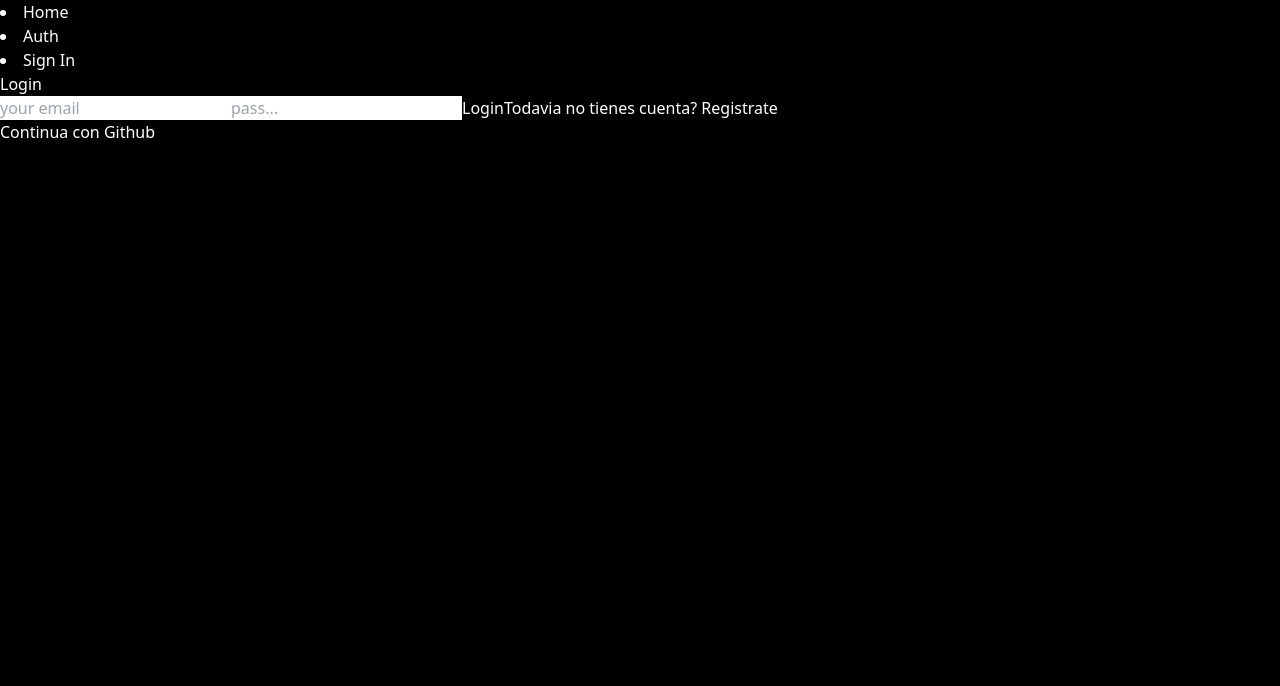
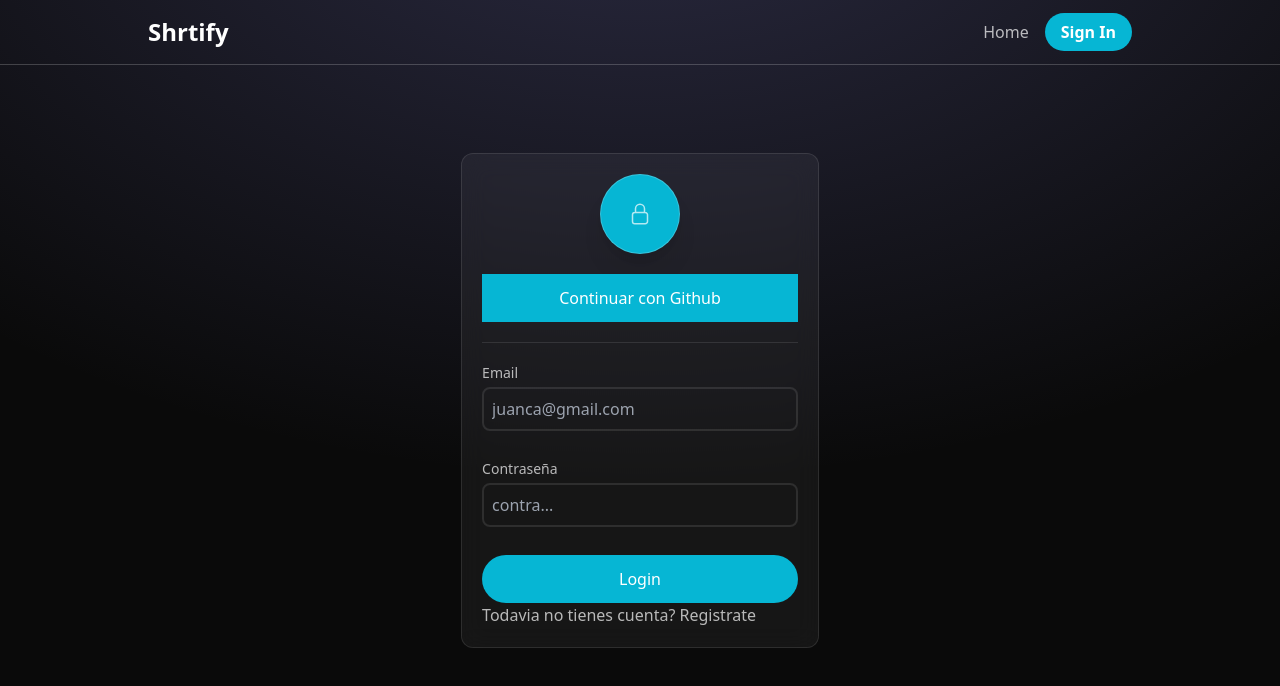
Before and after one commit to josesanfri/Shrtify, a Nuxt app: page /auth in a window 1280 px wide. Shown: the top 686 px of the page. Built offline with nearby package versions, Linux system fonts and the light colour scheme; no server answers.

Commit message:
first ui desing

```diff
--- a/assets/style.sass
+++ b/assets/style.sass
@@ -3,4 +3,22 @@
 @tailwind utilities
 
 body
-    @apply bg-black text-white
+    @apply bg-black text-white/70 relative
+
+.container
+    @apply max-w-5xl mx-auto px-5
+
+.card
+    @apply min-w-[350px] bg-white/5 rounded-xl p-5 border border-white/10 backdrop-blur-md
+
+.btn-primary
+    @apply bg-cyan-500 hover:bg-cyan-700 text-white
+
+.input-primary
+    @apply w-full py-2 px-2 bg-transparent border-2 border-white/10 rounded-lg mb-2
+
+.form-label
+    @apply text-white/70 text-sm my-1 block
+
+.form-group
+    @apply mb-5
--- a/components/Header.vue
+++ b/components/Header.vue
@@ -6,27 +6,51 @@ const logout = async () => {
 	let { error } = await supabase.auth.signOut();
 	error ? alert('error logout') : useRouter().push({name: "index"})
 }
-
 </script>
 
 <template>
-    <header>
-        <nav>
+	<header class="fixed top-0 left-0 right-0 border-b border-white/20">
+        <nav class="container py-4 flex justify-between">
+			<NuxtLink
+				:to="{
+					name: 'index',
+				}"
+				class="text-2xl font-bold text-white"
+			>
+				Shrtify
+			</NuxtLink>
+
+			<ul class="flex items-center gap-4">
 				<li>
-				<NuxtLink to="/">Home</NuxtLink>
+					<NuxtLink
+						:to="{
+							name: 'index',
+						}"
+					>
+						Home
+					</NuxtLink>
 				</li>
 				<li v-if="user">
-				<NuxtLink to="/protected">Protected</NuxtLink>
+					<NuxtLink
+						:to="{
+							name: 'dashboard',
+						}"
+					>
+						Dashboard
+					</NuxtLink>
+				</li>
+				<li v-if="user">
+					<button class="btn-primary rounded-full font-bold py-2 px-4" @click="logout">Logout</button>
 				</li>
 				<li v-else>
-				<NuxtLink to="/auth">Auth</NuxtLink>
+					<NuxtLink class="btn-primary rounded-full font-bold py-2 px-4" to="/auth">Sign In</NuxtLink>
 				</li>
-			<li v-if="user">
-				<button @click="logout">Logout</button>
-			</li>
-            <li v-else>
-                <NuxtLink to="/auth">Sign In</NuxtLink>
-            </li>
+			</ul>
         </nav>
     </header>
 </template>
+
+<style lang="sass" scoped>
+.grid-custom
+    grid-template-columns: 20% 80%
+</style>
--- a/components/LinkForm.vue
+++ b/components/LinkForm.vue
@@ -40,15 +40,17 @@ onMounted(() => {
 </script>
 
 <template>
-    <form @submit.prevent="handleLinkForm">
-        <section>
-            <label for="url">Long URL</label>
-            <input type="text" id="url" v-model="formURL.long_url">
+    <form class="flex gap-4 items-center" @submit.prevent="handleLinkForm">
+        <section class="w-5/12">
+            <label class="form-label" for="url">Long URL</label>
+            <input class="input-primary" type="text" id="url" v-model="formURL.long_url">
         </section>
-        <section>
-            <label for="shortUrl">ShortKey</label>
-            <input type="text" id="shortUrl" v-model="formURL.key"/>
+        <section class="w-5/12">
+            <label class="form-label" for="shortUrl">ShortKey</label>
+            <input class="input-primary" type="text" id="shortUrl" v-model="formURL.key"/>
         </section>
-        <button>Short</button>
+        <section class="w-2/12">
+            <button type="submit" class="btn-primary py-3 mt-3 rounded-full font-bold w-full">Acortar</button>
+        </section>
     </form>
 </template>
--- a/components/LinkItem.vue
+++ b/components/LinkItem.vue
@@ -15,11 +15,15 @@ const handleCopy = () => {
 </script>
 
 <template>
-    <section>
-        <article>
-            <p>/{{ link.shortkey }}</p>
-            <p>{{ link.longUrl.slice(0, 20) + "..." }}</p>
+    <section class="card flex justify-between">
+        <article class="link-info">
+            <p class="text-cyan-500 font-bold text-2xl">/{{ link.shortkey }}</p>
+            <p class="text-sm text-white/40">{{ link.longUrl.slice(0, 20) + "..." }}</p>
         </article>
-        <button @click="handleCopy">copy</button>
+        <button class="btn-primary w-12 h-12 grid place-content-center rounded-full" @click="handleCopy">
+            <svg xmlns="http://www.w3.org/2000/svg" fill="none" viewBox="0 0 24 24" stroke-width="1.5" stroke="currentColor" class="size-6">
+                <path stroke-linecap="round" stroke-linejoin="round" d="M15.75 17.25v3.375c0 .621-.504 1.125-1.125 1.125h-9.75a1.125 1.125 0 0 1-1.125-1.125V7.875c0-.621.504-1.125 1.125-1.125H6.75a9.06 9.06 0 0 1 1.5.124m7.5 10.376h3.375c.621 0 1.125-.504 1.125-1.125V11.25c0-4.46-3.243-8.161-7.5-8.876a9.06 9.06 0 0 0-1.5-.124H9.375c-.621 0-1.125.504-1.125 1.125v3.5m7.5 10.375H9.375a1.125 1.125 0 0 1-1.125-1.125v-9.25m12 6.625v-1.875a3.375 3.375 0 0 0-3.375-3.375h-1.5a1.125 1.125 0 0 1-1.125-1.125v-1.5a3.375 3.375 0 0 0-3.375-3.375H9.75" />
+            </svg>
+        </button>
     </section>
 </template>
--- a/layouts/default.vue
+++ b/layouts/default.vue
@@ -1,5 +1,6 @@
 <template>
     <main>
+        <div class="absolute top-0 z-[-2] h-screen w-screen bg-neutral-950 bg-[radial-gradient(ellipse_80%_80%_at_50%_-20%,rgba(120,119,198,0.3),rgba(255,255,255,0))]"></div>
         <Header/>
         <slot></slot>
     </main>
--- a/pages/auth.vue
+++ b/pages/auth.vue
@@ -1,12 +1,43 @@
 <script lang="ts" setup>
 const supabase = useSupabaseClient();
-const errors = ref("");
-const isLoginUser = ref(true)
+const errors = ref<string>("");
+const isLoginUser = ref<boolean>(true)
 
 const formUser = reactive({
 	email: '',
 	password: ''
 })
+
+const login = async () => {
+	if(!formUser.email || !formUser.password){
+		errors.value = "Por favor completa todos los campos";
+		return;
+	}
+
+	if(!isLoginUser.value){
+		return signUp();
+	}
+
+	try{
+		const { data, error } = await supabase.auth.signInWithPassword({
+			email: formUser.email,
+			password: formUser.password
+		});
+
+		if(error){
+			errors.value = error.message;
+			return;
+		}
+		errors.value = "";
+
+		if(data){
+			useRouter().push("/dashboard");
+		}
+
+	} catch (error) {
+		errors.value = "Algo va mal...";
+	}
+}
 
 const signUp = async () => {
 	try{
@@ -27,38 +58,6 @@ const signUp = async () => {
 	}
 }
 
-const login = async () => {
-	if(!formUser.email || !formUser.password){
-		errors.value = "Por favor completa todos los campos";
-		return;
-	}
-
-	if(!isLoginUser){
-		return signUp;
-	}
-
-	try{
-		const { data, error } = await supabase.auth.signInWithPassword({
-			email: formUser.email,
-			password: formUser.password
-		});
-
-		if(error){
-			errors.value = error.message;
-			return;
-		}
-		errors.value = "";
-
-		if(data){
-			useRouter().push("/dashboard");
-		}
-
-
-	} catch (error) {
-		errors.value = "Algo va mal...";
-	}
-}
-
 const handleGithubLogin = async () => {
 	await supabase.auth.signInWithOAuth({
 		provider: 'github'
@@ -67,15 +66,31 @@ const handleGithubLogin = async () => {
 </script>
 
 <template>
-    <h1>
-        Login
-    </h1>
+	<section class="h-screen grid place-content-center">
+		<article class="container">
+			<section class="card">
+				<article class="flex justify-center">
+					<div class="flex justify-center w-20 h-20 items-center rounded-full border border-white/20 bg-cyan-500 shadow-xl">
+						<svg xmlns="http://www.w3.org/2000/svg" fill="none" viewBox="0 0 24 24" stroke-width="1.5" stroke="currentColor" class="size-6">
+							<path stroke-linecap="round" stroke-linejoin="round" d="M16.5 10.5V6.75a4.5 4.5 0 1 0-9 0v3.75m-.75 11.25h10.5a2.25 2.25 0 0 0 2.25-2.25v-6.75a2.25 2.25 0 0 0-2.25-2.25H6.75a2.25 2.25 0 0 0-2.25 2.25v6.75a2.25 2.25 0 0 0 2.25 2.25Z" />
+						</svg>
+					</div>
+				</article>
+				<button class="btn-primary py-3 px-4 w-full my-5" @click="handleGithubLogin()">
+					Continuar con Github
+				</button>
+				<hr class="border-white/10">
+				<form class="mt-5" @submit.prevent="login()">
+					<div class="form-group">
+						<label class="form-label" for="email">Email</label>
+						<input class="input-primary" type="email" name="email" placeholder="juanca@gmail.com" v-model="formUser.email">
 
-	<section>
-		<form @submit.prevent="login">
-			<input type="email" placeholder="your email" v-model="formUser.email">
-			<input type="password" placeholder="pass..." v-model="formUser.password">
-			<button type="submit">
+					</div>
+					<div class="form-group">
+						<label class="form-label" for="password">Contraseña</label>
+						<input class="input-primary" type="password" name="password" placeholder="contra..." v-model="formUser.password">
+					</div>
+					<button type="submit" class="btn-primary rounded-full py-3 w-full">
 						<template v-if="isLoginUser">
 							Login
 						</template>
@@ -93,10 +108,6 @@ const handleGithubLogin = async () => {
 					</button>
 				</form>
 			</section>
-
-	<section>
-		<button @click="handleGithubLogin()">
-			Continua con Github
-		</button>
+		</article>
 	</section>
 </template>
--- a/pages/confirm.vue
+++ b/pages/confirm.vue
@@ -1,5 +1,9 @@
 <template>
-    <h1>
-        Confirmando Email...
-    </h1>
+    <section class="h-screen grid place-content-center">
+        <article class="max-w-3xl mx-auto text-center">
+            <h1 class="text-5xl font-bold">
+                Por favor revisa tu correo y confirma el registro...
+            </h1>
+        </article>
+    </section>
 </template>
--- a/pages/dashboard/index.vue
+++ b/pages/dashboard/index.vue
@@ -34,19 +34,21 @@ console.log({ data });
 </script>
 
 <template>
-    <section>
+    <section class="pt-24">
         <!--Titulo-->
-        <article>
-            <h1>Dashboard</h1>
+        <article class="container">
+            <h1 class="text-2xl font-bold text-white">Dashboard</h1>
         </article>
 
         <!--Acortador-->
-        <article>
-            <LinkForm @created="refresh"/>
+        <article class="container mt-10">
+            <div class="card">
+                <LinkForm @created="refresh"/>
+            </div>
         </article>
 
         <!--Lista Urls acortadas-->
-        <article>
+        <article class="container mt-10">
             <LinkItem
                 v-for="link in data"
                 :key="link.id"
--- a/pages/index.vue
+++ b/pages/index.vue
@@ -1,7 +1,17 @@
+<script lang="ts" setup>
+const user = useSupabaseUser();
+</script>
+
 <template>
-    <section>
-        <h1>Haz tus links más cortos con Shorify</h1>
-        <p>transforma tus urls en unas más corta y manejables con la yuda de shortify</p>
-        <NuxtLink to="/dashboard"></NuxtLink>
+    <section class="h-screen grid place-content-center">
+        <article class="max-w-3xl mx-auto text-center">
+            <h1 class="text-5xl font-bold">
+                Haz tus links más cortos y faciles de compartir con Shrtify
+            </h1>
+            <p class="my-10 text-lg w-10/12 md:w-2/3 mx-auto">
+                Transforma tus largas y molestas URLs en unas más cortas y comodas con la ayuda de Shrtify
+            </p>
+            <NuxtLink class="btn-primary rounded-full font-bold py-2 px-4" :to="user ? '/dashboard' : '/auth'">Acorta ahora!</NuxtLink>
+        </article>
     </section>
 </template>
--- a/pages/protected.vue
+++ /dev/null
@@ -1,5 +0,0 @@
-<template>
-    <h1>
-        Protegida
-    </h1>
-</template>
```
Lines whose indentation alone changed are shown as unchanged.
